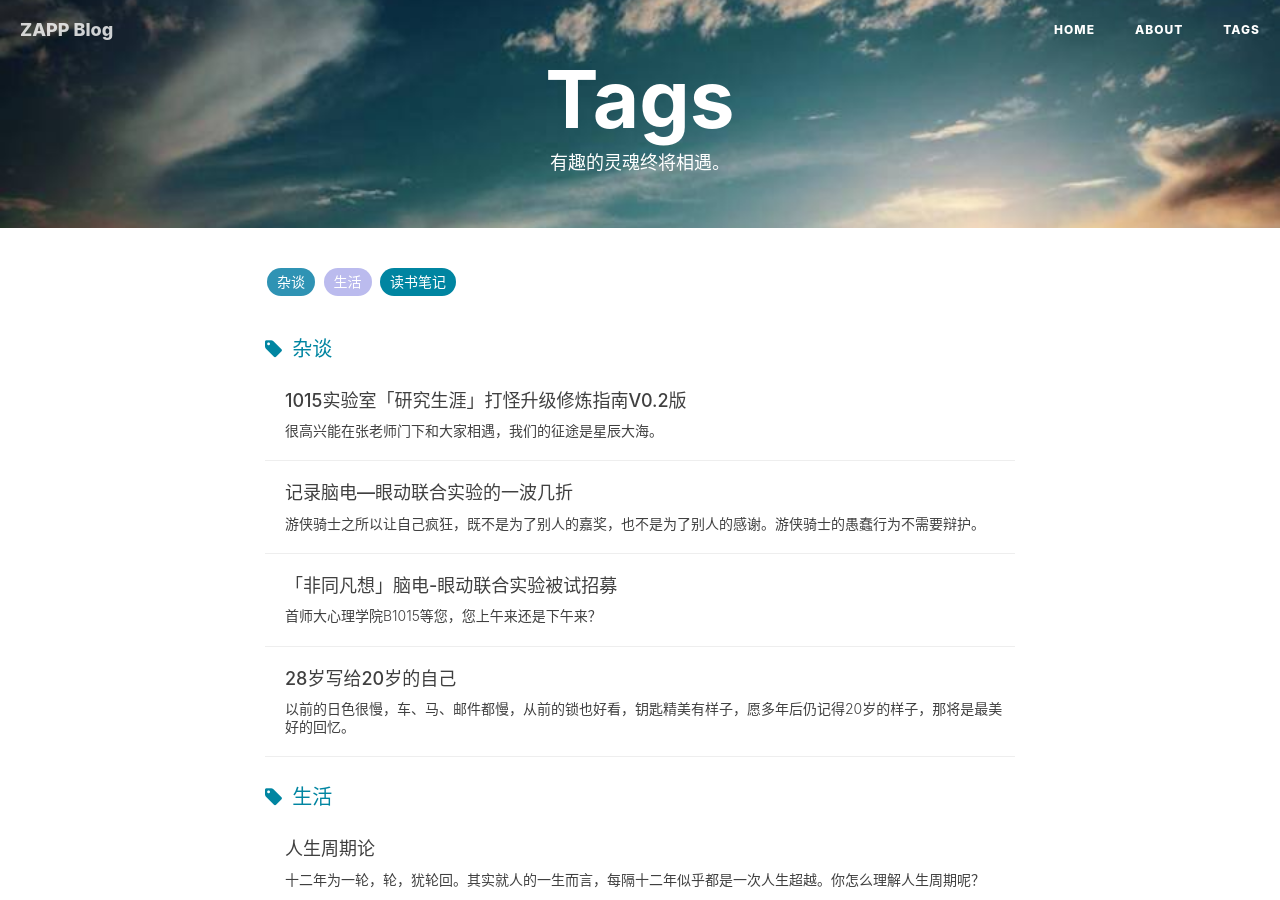
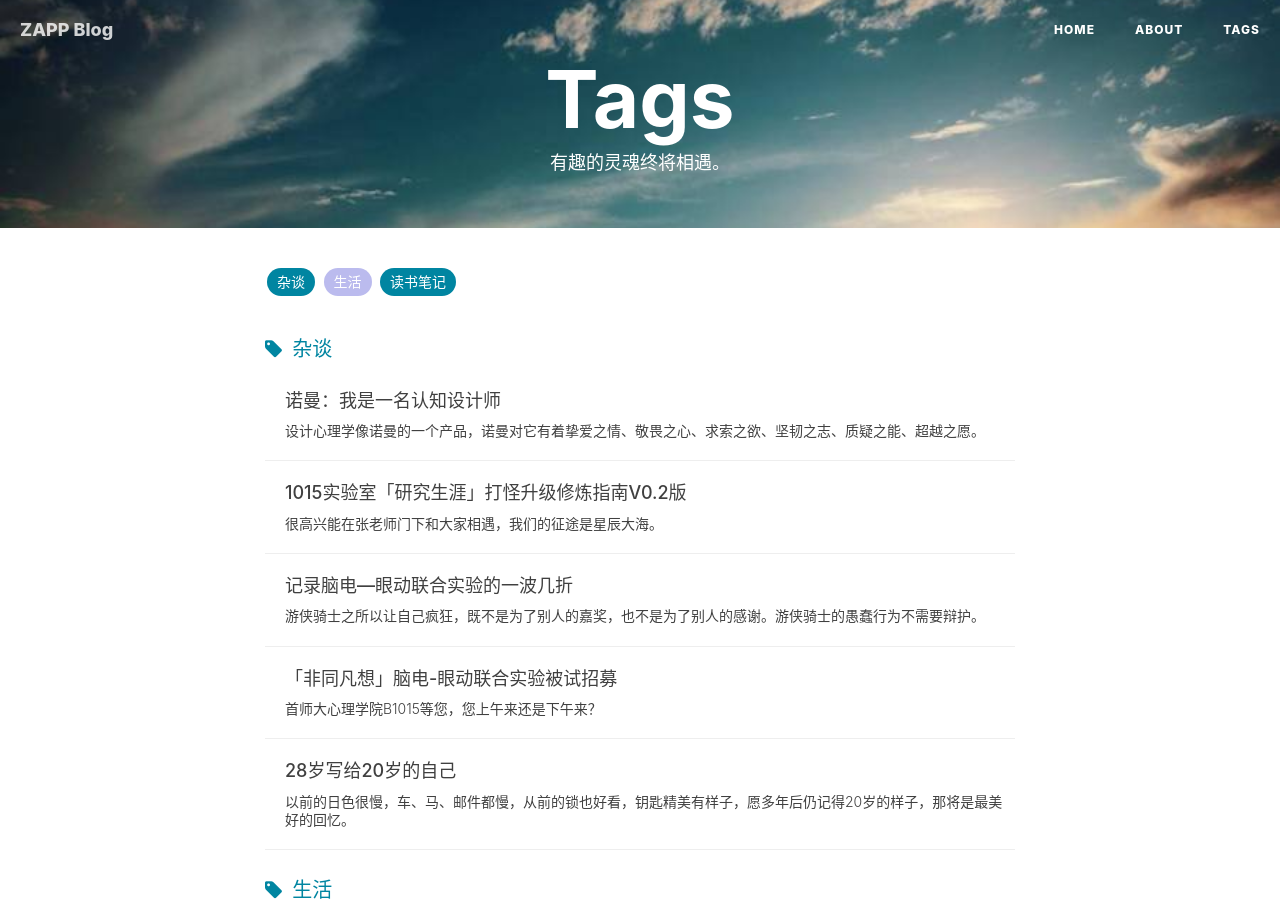
Before and after one commit to zapp926/blog, a Jekyll site: the page built from tags.html, in a window 1280 px wide and 900 px high. Built offline with Jekyll 4.4.1, drawn with Linux system fonts in a browser that asks for light colours; nearby versions of some CDN libraries; comment, search, counter and statistics services are not loaded; some of the changed lines change nothing that is shown.

Commit message:
add blog

```diff
--- a/_posts/2019-01-06-1015-manual.md
+++ b/_posts/2019-01-06-1015-manual.md
@@ -123,7 +123,8 @@
 
 * 作品是最好的名片，千篇过眼，只为一本输出。一定要输出、输出、输出，把老师课上的作业「小题大做」看看能不能发表出去，哪怕不发好的，投个首师大校报也可以呀。「小题大做」是输出作品的好办法。
 
-* 降低自己生活的复杂度，有着规律的生活方式，保护自己的心力。时间是固定的，别花时间在一些无聊的事情上。
+* 构建自己的差异化函数。拿我的经历来说，我考完研初试之后来到北京的一家研究院，一面准备复试一面工作。当得知自己复试被录取后，就想着以后不干这行了，就向所长提出离职。当时所长百般挽留我，直接给我加薪，甚至说可以一面读研、一面在那里工作。其中的原因就是虽然身边同事都说硕博出身，我还是一个小本科生，但有一些很重要的技术只有我会，然后也不容易招到合适的人选。同时三年生涯还要注意降低自己生活的复杂度，有着规律的生活方式，保护自己的心力。时间是固定的，别花时间在一些无聊的事情上。
+
 
 ##### 行业
 
--- /dev/null
+++ b/_posts/2019-01-25-Norman.md
@@ -0,0 +1,54 @@
+---
+layout:     post
+title:      "诺曼：我是一名认知设计师"
+subtitle:   "设计心理学像诺曼的一个产品，诺曼对它有着挚爱之情、敬畏之心、求索之欲、坚韧之志、质疑之能、超越之愿。"
+date:       2019-01-25
+author: "zapp"
+header-img: "img/post-norman-design.jpg"
+tags:
+    - 杂谈
+---
+
+诺曼用他的好奇心，打通了学术、商业、职业的界限。在这三个领域既能深入，又能浅出，一如猎豹捕物，张弛有度，复似海豚戏水，潇洒自如。诺曼自诩一名认知设计师，本质更像一位创造者。以创造者的姿态面对世界，从认知科学的创始人、推广「可供性」、首创用户体验师一职、成立咨询集团。他的眼中有光，这样的光同样在司马贺，在芒格，更在马奇与丹尼特的眼中。
+
+#### 诺曼的好奇心
+
+诺曼之前，心理学和工业设计之间，存在明显的间隔。即使在包豪斯的设计师那里，心理学那时也仅仅是茶余饭后的谈资。西蒙是设计心理学初期的奠基者，他最早提到设计活动的本质是在复杂环境下对信息的加工处理，根据有限理性作出判断和决策。但西蒙没有直接谈到设计心理学的概念。诺曼有着电子工程专业的学士和硕士学位，心理学博士学位。这样的背景可以说是完美的，因为要弄懂一种产品，必须要理解它所运用的技术以及使用产品的人。
+
+以往大家关心的都是怎样让产品设计的美观又好用。诺曼从工程学的角度，关心产品该具备的功能；从认知心理学角度，让产品易于使用，不会造成困惑。基于这样的好奇心，他写出了深入人心的经典著作。在《日常的设计》中，「以人为本的设计」理念被远远推出设计这个小领域，进入了更广泛的公众视野。因此诺曼把心理学和工业学的联系变得更加紧密，使设计心理学完成了交叉性的融合。诺曼有着独特的设计方法，核心是以用户为中心，将认知科学、工程、商业和设计知识相结合。这位认知设计师推翻了心理学应用性差的瓶子，依托设计这个点，让心理学站稳脚跟，自此设计的明珠在心理学的皇冠上闪烁光芒。
+
+诺曼两眼看世界，「文章合为时而著，歌诗合为事而作」。不拘泥学术上的成就，大步流星的跳进了计算机行业的黑洞，担任起 Apple 的副总和 HP 的执行官。他一直保持和大众通话，活跃在设计心理学领域。最早将「用户体验工程师」这一职位带入到苹果公司，在任期间将「用户体验」的基因根植到苹果的设计理念中。他研发了 Quick Time，并对计算机在教室中的应用做了研究，包括语音识别、图形技术等苹果功能都出自他的设计。诺曼即总结经验，又不断进行新的思考与尝试。1998 年与人机交互专家尼尔森创建了「尼尔森诺曼集团」，有意识地将认知心理和人机交互理论运用于产品设计、交互界面设计，开创性地孵化出新的设计理论。如今诺曼不再专注某一产品的设计，而偏向于为公司层面提供商业咨询，比如：如何定位你的企业？消费者怎样接受新技术？如何使产品有趣、愉快又好用？
+
+从最小研发一个产品，到筑起设计行业的标准线，最后为企业提供顶层设计，点线面的结合，让全世界的视线都聚焦于这位创造者。1996 年被 Upside 杂志提名入围全球 100 大精英；2006 年，荣获计算机与认知科学领域的富兰克林奖；2011 年，被选入国家工程院，赞扬他「基于人类认知的设计原则，增强人与技术的互动」。诺曼的一生，三言二语难得精髓，他优雅的创作仍在继续。
+
+#### 你真的错了吗？
+
+你会不会去推一扇本应被拉开的门，去拉一扇本应被推开的门，去推或拉一扇本是滑动的门？错误发生时，人们会感到内疚，不是试图隐瞒错误，就是责怪自己「太笨」。诺曼告诉你，停止不当的自责，全是因为拙劣的设计。人类失误本质上都是设计的失误。比如诺曼谈到厨房灶具有 4 个炉灶和 4 个按钮，一一对应。但我们还是会搞错点火的按钮。这么简单的事情怎么会出错呢，是我们太笨了吗？问题同样出在糟糕的设计上，我们石器时代的大脑工作记忆容量有限，短时记忆最多维持几分钟，想要记住对应的点火按钮，需要反复学习。这就是拙劣设计引起的人为差错。诺曼提及降低记忆负荷，对应明确映射，将知识存储到外界世界。
+
+或许出于经世济民的情怀，抑或无法忍受糟糕的设计。诺曼创作了设计领域的入门工具包。认知心理学和工程相结合的独特方法，让书中的原则、方法成为设计师的圣经。他的设计理念始于对心理和技术的理解，具体是将用户的需求、能力和行为模式先进行解析，然后用设计来满足人们，是以了解和满足用户的需求为原则。那么诺曼推崇什么样的设计呢？
+
+> 我们的创作没有激情是不成的。一切作品要写得好，它就应当是作者心灵里唱出来的歌。—— 托尔斯泰
+
+好的设计是让产品说话，与我们互动，认知赋予产品意义，而情感赋予其价值，这就是他不遗余力向世界传达的情感化设计。设计心理学像诺曼的一个产品，诺曼对它有着挚爱之情、敬畏之心、求索之欲、坚韧之志、质疑之能、超越之愿。
+
+#### 少即是多，对吗？
+
+万物之始，大道至简，衍化之繁。「少即是多」的设计准则，被人们推崇。诺曼却告诉我们，「复杂是必须的」。科技的进步促动着周身环境的改变，信息洪流时代没有人会质疑，我们的生活越来越复杂。从最初理发的手动推子，到现在的高级烫染，复杂俨然已经是世界的一部分。如诺曼所说，「糟糕的设计是不可原谅的，好的设计能够帮助我们驯服复杂；不是让事物变得简单，而是去管理复杂」。
+
+心理学家早已证明人们偏好中等程度的复杂，太简单的事物显得无趣和肤浅，太复杂的事物令人困惑和烦恼。马奇在《经验的疆界中》也谈到，「故事和模型必须精妙复杂到显得有趣并彰显人类智慧；另一方面，故事和模型必须简单到足以让人理解。故事和模型倾向于展现『最大可理解复杂性』」。正如趋向舒适的熟悉区域是本能一样，偶尔寻求多样性和新体验也是本能。工业设计之父雷蒙·洛伊提出「MAYA 原则」。他观察到人们喜欢新奇的东西，但过于新奇，又会让人感到害怕，所以他的原则是「尽可能地前卫，只要被人接受」。如 Google 会根据节日、历史大事件改变图标样式，让人产生新鲜和意外，这种做法会让我们感到愉快。我们存在感觉适应的问题，总是重复相同的活动，会使感觉阈限升高，感受性降低。「熟悉的扭曲」，熟悉又有些不同，是好的设计。
+
+不要害怕复杂，而是驯服复杂。诺曼给我们的启示是，要持续地整理自己周遭的一切。整个世界是无序的，如果不施加外力，事物会朝着混乱的状态而去。步履不停，一闪而过是现代城市生活的节奏，花大力气让自己安静下来。你同样能在灰色城市、钢筋丛林中看到「绿色」，它缓缓而入，慢慢沁溢心脾脏腑。
+
+#### 后记
+
+双重背景的诺曼充当着用户和设计师之间的桥梁，充当着心理学和工业设计之间的桥梁。所以说诺曼最大的贡献，是让人们开始关注「日常用品的设计」。同时改变用户的习惯以及用户对产品的要求，而这种改变是公司必须面对的。全世界的用户，联合起来！
+
+##### 参考文献
+
+[1] 小柯 (译). (2015a). 设计心理学1. 中信出版社.
+[2] 张磊 (译). (2015). 设计心理学2. 中信出版社.
+[3] 何笑梅, & 欧秋杏 (译). (2015). 设计心理学3. 中信出版社.
+[4] 小柯 (译). (2015b). 设计心理学4. 中信出版社.
+
+##### ChangeLog
+* 190124 ZAPP写完初稿。
```
Also changed, not shown: img/post-norman-design.jpg (added).
